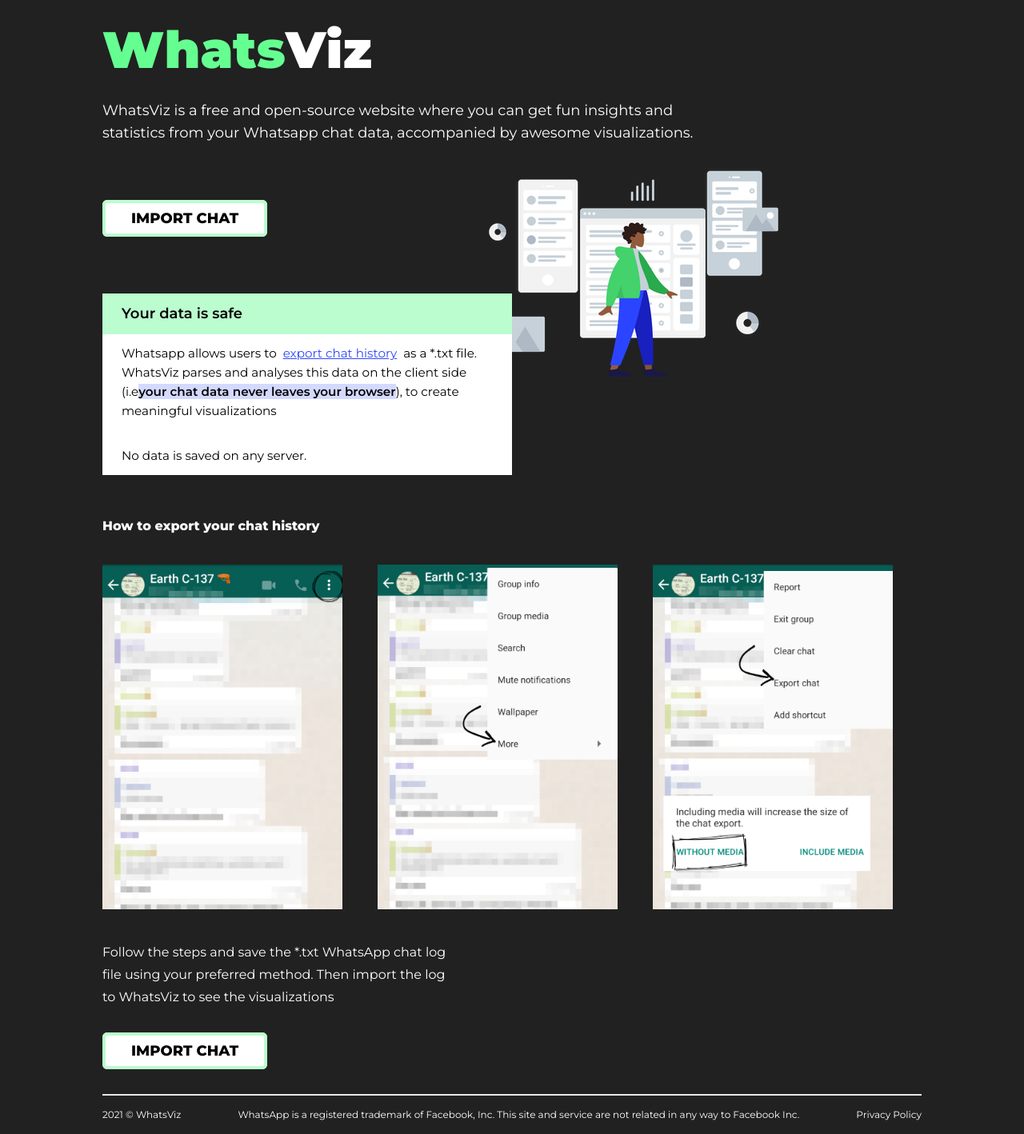
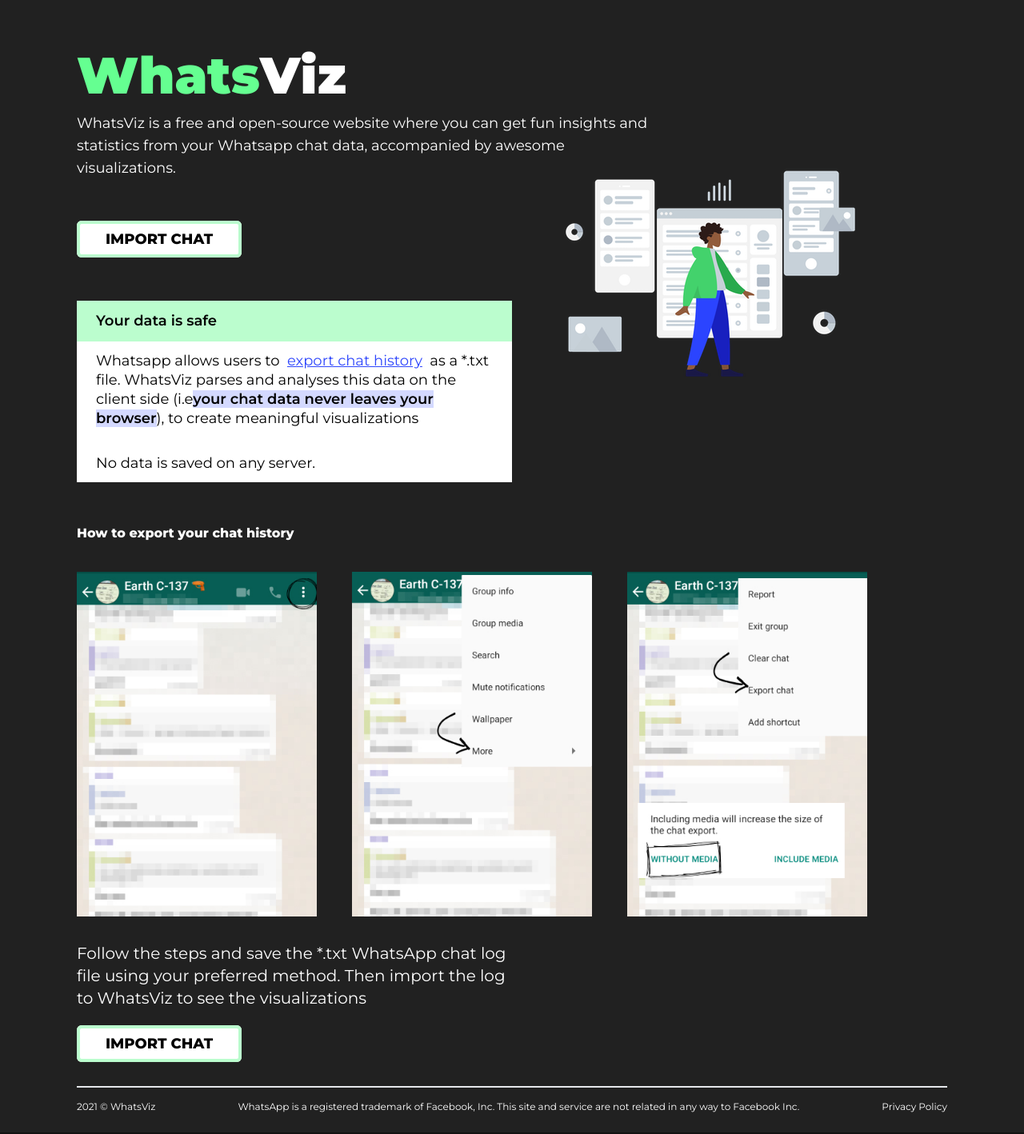
Before and after one commit to vaiskh/whatsapp-data-viz, a React (Create React App) app: page / in a window 1280 px wide. Shown: the whole page at 80% size. Built offline with nearby package versions, Linux system fonts and the light colour scheme; the HTML template or start-up script is replaced by a standard one.

Commit message:
Made landing page responsive

```diff
--- a/src/ImportFileSteps.js
+++ b/src/ImportFileSteps.js
@@ -4,32 +4,40 @@
 import guide3 from './assets/images/Guide3.jpg';
 
 const ImportFileSteps = ({ importChat }) => (
-  <div className="font-content bg-dark text-white px-32 pt-12">
-    <img src={heroImage} alt="Hero" className="absolute top-48 right-72" />
+  <div className="font-content bg-dark text-white py-2 px-8 sm:px-24 sm:pt-10">
+    <img
+      src={heroImage}
+      alt="Hero"
+      className="absolute top-48 right-48 hidden lg:block"
+    />
     <main className="relative">
-      <h1
-        className="font-black leading-7
-  mb-12 text-title"
-      >
+      {/* Heading */}
+      <div className="my-9">
+        <h1 className="font-black text-3xl sm:text-title my-4 sm:mb-7">
           <span className="text-primaryDark">Whats</span>Viz
         </h1>
-      <p className="text-content leading-7 w-3/4 h-1/5 mb-20">
+        <p className="text-sm sm:text-content md:w-2/3 sm:leading-7">
           WhatsViz is a free and open-source website where you can get fun
           insights and statistics from your Whatsapp chat data, accompanied by
           awesome visualizations.
         </p>
+      </div>
+      {/* Import Button */}
+      <div className="my-16">
         <label
-        className="font-extrabold text-black text-content
+          className="font-extrabold text-black text-sm sm:text-content
        bg-white px-8 py-2 rounded-md border-4 border-primary cursor-pointer"
         >
           <span>IMPORT CHAT</span>
           <input type="file" onChange={importChat} className="hidden" />
         </label>
-      <div className="w-1/2 h-2/4 bg-white mt-20">
-        <h2 className="bg-primary text-black text-content py-3 px-6 font-semibold">
+      </div>
+      {/* Data Safety Card */}
+      <div className=" bg-white w-full sm:w-1/2">
+        <h2 className="bg-primary text-black text-md sm:text-content py-3 px-6 font-semibold">
           Your data is safe
         </h2>
-        <div className="text-black font-light px-6 py-3 banner-content">
+        <div className="text-black font-light text-sm sm:text-content px-6 py-3 banner-content">
           <p>
             Whatsapp allows users to &nbsp;
             <a href="#how-to" className="underline text-accent100">
@@ -60,13 +68,13 @@
         <img src={guide3} alt="guide 3" />
       </div>
     </div>
-    <div className="text-md font-light leading-7 my-10 max-w-md">
+    <div className="text-sm sm:text-xl w-full md:w-2/3 lg:w-1/2 font-light leading-7 my-8">
       Follow the steps and save the *.txt WhatsApp chat log file using your
       preferred method. Then import the log to WhatsViz to see the
       visualizations
     </div>
     <label
-      className="font-extrabold text-black text-content
+      className="font-extrabold text-black text-sm sm:text-content
     bg-white px-8 py-2 rounded-md border-4 border-primary cursor-pointer
     "
     >
@@ -74,12 +82,12 @@
       <input type="file" onChange={importChat} className="hidden" />
     </label>
     <footer
-      className="flex border-t-2
+      className="flex border-t-2 flex-col sm:flex-row
 font-light justify-between items-center
 text-xs py-4 gap-14 mt-10"
     >
       <div className="flex-shrink-0">2021 © WhatsViz</div>
-      <div className="flex-shrink">
+      <div className="flex-shrink order-first sm:order-none">
         WhatsApp is a registered trademark of Facebook, Inc. This site and
         service are not related in any way to Facebook Inc.
       </div>
```
Lines whose indentation alone changed are shown as unchanged.
